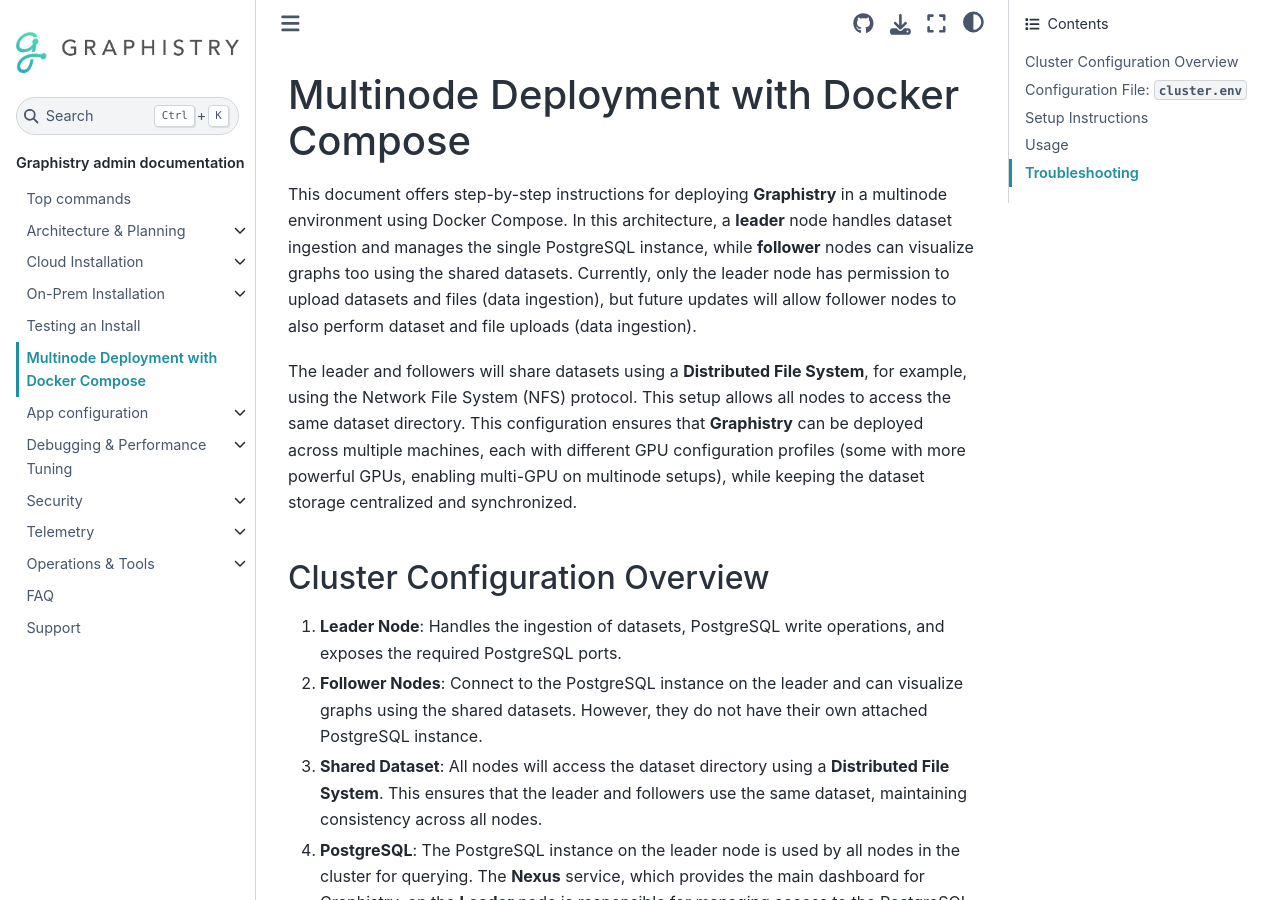
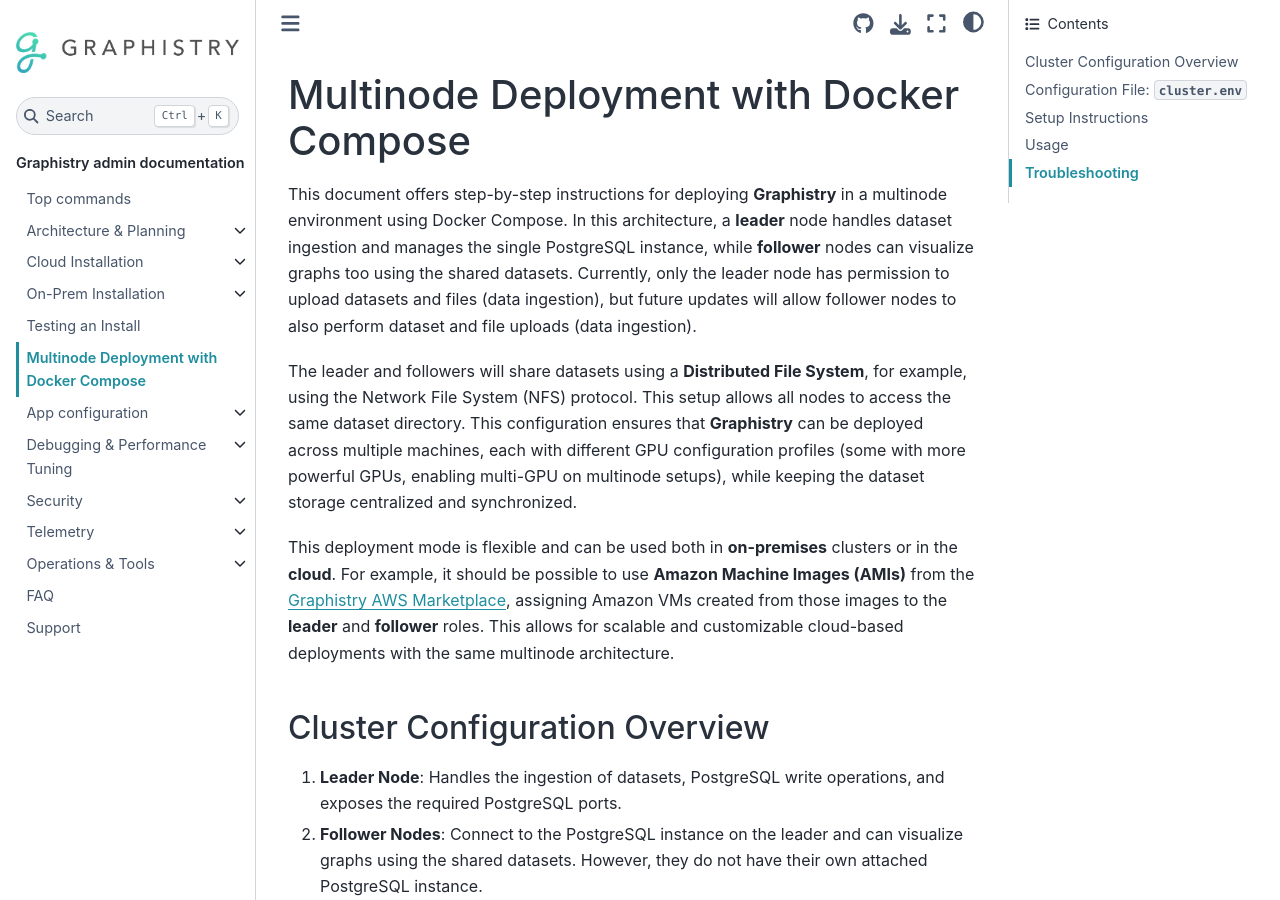
Before and after one commit to graphistry/graphistry-cli, a Sphinx documentation site: the page built from docs/install/cluster.md, in a window 1280 px wide and 900 px high. Built offline with Sphinx 7.4.7 and the Sphinx Book theme 1.1.4, drawn with Linux system fonts in a browser that asks for light colours; the version number could not be read and is left out.

Commit message:
add cloud info

```diff
--- a/docs/install/cluster.md
+++ b/docs/install/cluster.md
@@ -4,6 +4,7 @@
 
 The leader and followers will share datasets using a **Distributed File System**, for example, using the Network File System (NFS) protocol. This setup allows all nodes to access the same dataset directory. This configuration ensures that **Graphistry** can be deployed across multiple machines, each with different GPU configuration profiles (some with more powerful GPUs, enabling multi-GPU on multinode setups), while keeping the dataset storage centralized and synchronized.
 
+This deployment mode is flexible and can be used both in **on-premises** clusters or in the **cloud**. For example, it should be possible to use **Amazon Machine Images (AMIs)** from the [Graphistry AWS Marketplace](https://aws.amazon.com/marketplace/pp/prodview-ppbjy2nny7xzk?sr=0-1&ref_=beagle&applicationId=AWSMPContessa), assigning Amazon VMs created from those images to the **leader** and **follower** roles. This allows for scalable and customizable cloud-based deployments with the same multinode architecture.
 
 ## Cluster Configuration Overview
 
```
